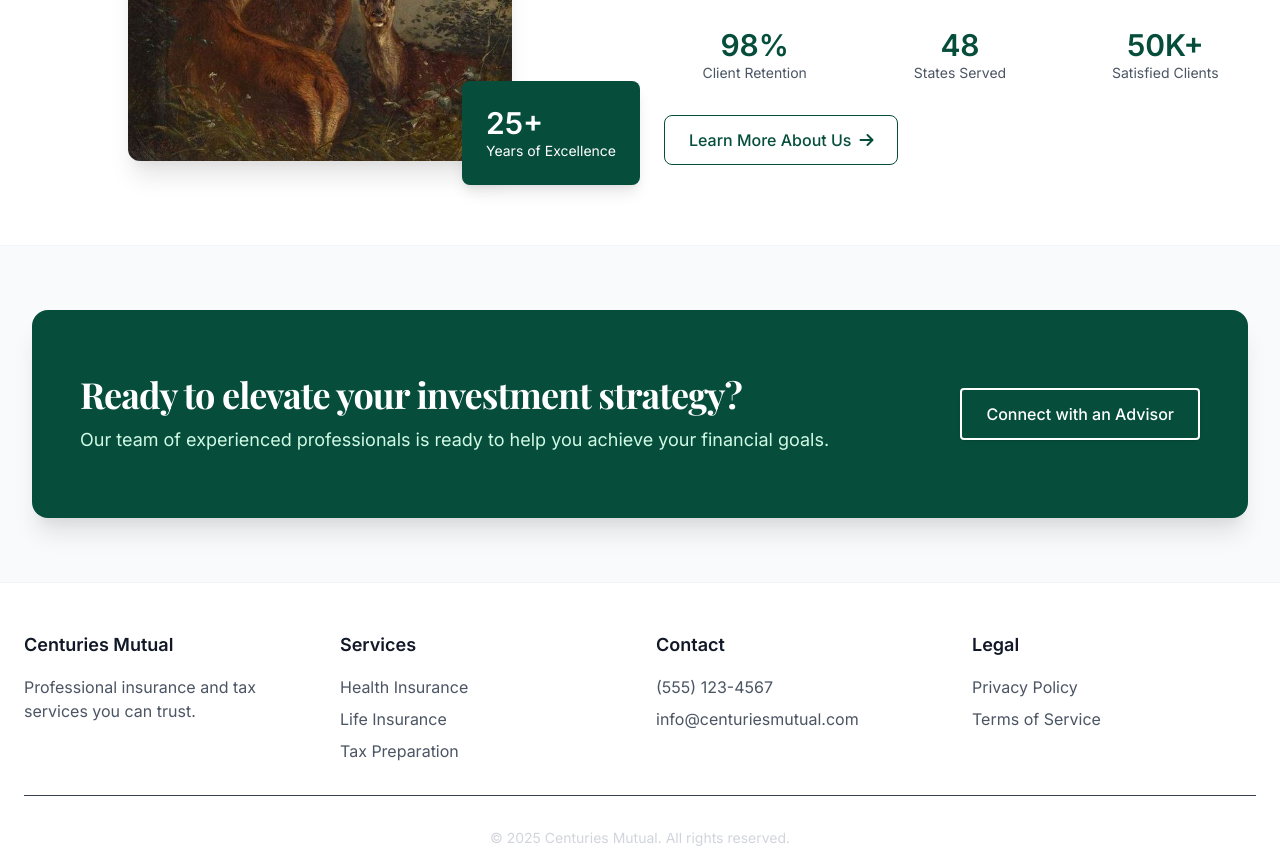
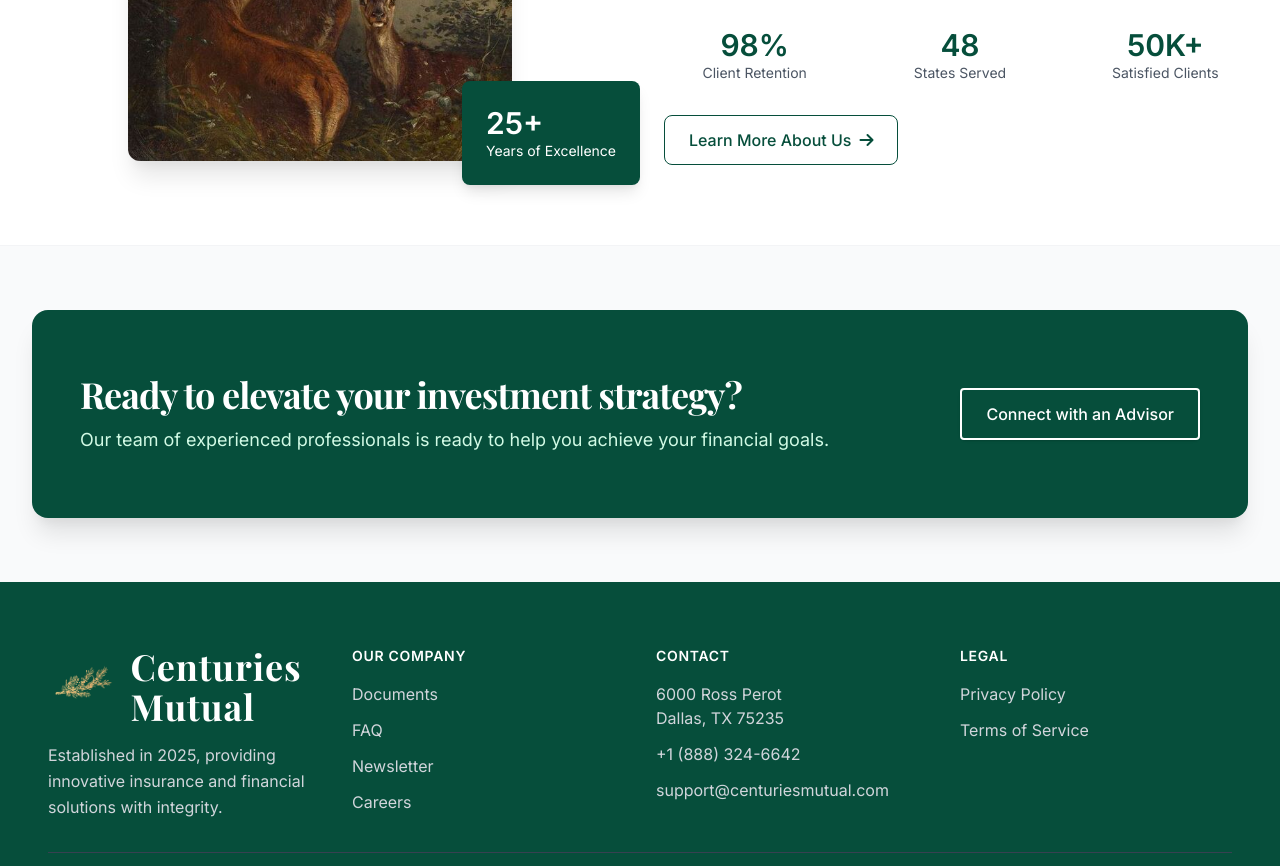
Before and after one commit to oldwestsolutions/CenturiesMutualinc, a website: page index.html in a window 1280 px wide. Shown: the part 1931-2797 px from the top of the page. Drawn offline with nearby package versions, Linux system fonts and the light colour scheme.

Commit message:
Updated footer styling: centered content on mobile, maintained colors and layout

```diff
--- a/index.html
+++ b/index.html
@@ -135,17 +135,20 @@
 <body>
     <!-- Navigation -->
     <nav class="bg-white shadow-sm border-b border-gray-100">
-        <div class="max-w-7xl mx-auto px-2 sm:px-4">
+        <div class="max-w-7xl mx-auto px-4">
             <div class="flex justify-between items-center py-4 h-auto sm:h-24">
                 <div class="flex items-center">
-                    <div class="flex items-center gap-1 sm:gap-4">
-                        <img src="CenturiesMutualLogoinc.png" alt="Centuries Mutual Logo" class="h-20 sm:h-32 w-auto object-contain"/>
-                        <span class="text-2xl sm:text-5xl md:text-6xl font-bold text-green-900 playfair">Centuries Mutual</span>
+                    <div class="flex items-center gap-3 sm:gap-4">
+                        <img src="CenturiesMutualLogoinc.png" alt="Centuries Mutual Logo" class="h-20 sm:h-28 w-auto object-contain"/>
+                        <div class="flex flex-col sm:flex-row sm:items-center">
+                            <span class="text-4xl sm:text-5xl md:text-6xl font-bold text-green-900 playfair">Centuries</span>
+                            <span class="text-4xl sm:text-5xl md:text-6xl font-bold text-green-900 playfair sm:ml-3">Mutual</span>
+                        </div>
                     </div>
                 </div>
-                <div class="flex ml-2 sm:ml-0">
+                <div class="flex ml-4 sm:ml-0">
                     <a href="client-login.html"
-                       class="professional-button whitespace-nowrap inline-flex items-center px-3 sm:px-6 py-2 sm:py-3 border-2 border-green-900 text-xs sm:text-base font-medium rounded text-white bg-green-900 hover:bg-green-800 transition-colors duration-300">
+                       class="professional-button whitespace-nowrap inline-flex items-center px-4 sm:px-6 py-3 border-2 border-green-900 text-sm sm:text-base font-medium rounded text-white bg-green-900 hover:bg-green-800 transition-colors duration-300">
                         Client Login
                     </a>
                 </div>
@@ -342,40 +345,60 @@
     </div>
 
     <!-- Footer -->
-    <footer class="bg-white border-t border-gray-100">
-        <div class="max-w-7xl mx-auto px-4 sm:px-6 py-12">
-            <div class="grid grid-cols-1 md:grid-cols-4 gap-8 text-center md:text-left">
-                <!-- Company Info -->
-                <div class="space-y-4">
-                    <h3 class="text-lg font-semibold text-gray-900">Centuries Mutual</h3>
-                    <p class="text-gray-600">Professional insurance and tax services you can trust.</p>
+    <footer class="bg-green-900">
+        <div class="max-w-7xl mx-auto px-8 sm:px-12 py-16 text-center md:text-left">
+            <div class="grid grid-cols-1 md:grid-cols-4 gap-8 justify-items-center md:justify-items-start">
+                <!-- Logo and Slogan Section -->
+                <div class="col-span-1 md:col-span-1">
+                    <div class="space-y-4">
+                        <div class="flex flex-col md:flex-row items-center gap-4">
+                            <img src="CenturiesMutualLogoinc.png" alt="Centuries Mutual Logo" class="h-20 w-auto object-contain"/>
+                            <span class="text-3xl sm:text-4xl font-bold text-white playfair tracking-wide">Centuries Mutual</span>
+                        </div>
+                        <p class="text-base text-gray-300 leading-relaxed max-w-md mt-6 text-center md:text-left">
+                            Established in 2025, providing innovative insurance and financial solutions with integrity.
+                        </p>
+                    </div>
                 </div>
 
-                <!-- Services -->
-                <div class="space-y-4">
-                    <h3 class="text-lg font-semibold text-gray-900">Services</h3>
-                    <ul class="space-y-2 flex flex-col items-center md:items-start">
-                        <li><a href="health-insurance.html" class="text-gray-600 hover:text-green-800 transition-colors duration-300">Health Insurance</a></li>
-                        <li><a href="life-insurance.html" class="text-gray-600 hover:text-green-800 transition-colors duration-300">Life Insurance</a></li>
-                        <li><a href="tax-preparation.html" class="text-gray-600 hover:text-green-800 transition-colors duration-300">Tax Preparation</a></li>
+                <!-- Our Company Section -->
+                <div class="col-span-1">
+                    <h3 class="text-sm font-semibold text-white tracking-wider uppercase mb-4">Our Company</h3>
+                    <ul class="space-y-3">
+                        <li><a href="documents.html" class="text-base text-gray-300 hover:text-white">Documents</a></li>
+                        <li><a href="faq.html" class="text-base text-gray-300 hover:text-white">FAQ</a></li>
+                        <li><a href="newsletter.html" class="text-base text-gray-300 hover:text-white">Newsletter</a></li>
+                        <li><a href="careers.html" class="text-base text-gray-300 hover:text-white">Careers</a></li>
                     </ul>
                 </div>
 
-                <!-- Contact -->
-                <div class="space-y-4">
-                    <h3 class="text-lg font-semibold text-gray-900">Contact</h3>
-                    <ul class="space-y-2 flex flex-col items-center md:items-start">
-                        <li class="text-gray-600">(555) 123-4567</li>
-                        <li class="text-gray-600">info@centuriesmutual.com</li>
+                <!-- Contact Section -->
+                <div class="col-span-1">
+                    <h3 class="text-sm font-semibold text-white tracking-wider uppercase mb-4">Contact</h3>
+                    <ul class="space-y-3">
+                        <li class="text-base text-gray-300">
+                            6000 Ross Perot<br>
+                            Dallas, TX 75235
+                        </li>
+                        <li>
+                            <a href="tel:+18883246642" class="text-base text-gray-300 hover:text-white">
+                                +1 (888) 324-6642
+                            </a>
+                        </li>
+                        <li>
+                            <a href="mailto:support@centuriesmutual.com" class="text-base text-gray-300 hover:text-white">
+                                support@centuriesmutual.com
+                            </a>
+                        </li>
                     </ul>
                 </div>
 
-                <!-- Legal -->
-                <div class="space-y-4">
-                    <h3 class="text-lg font-semibold text-gray-900">Legal</h3>
-                    <ul class="space-y-2 flex flex-col items-center md:items-start">
-                        <li><a href="privacy-policy.html" class="text-gray-600 hover:text-green-800 transition-colors duration-300">Privacy Policy</a></li>
-                        <li><a href="terms-of-service.html" class="text-gray-600 hover:text-green-800 transition-colors duration-300">Terms of Service</a></li>
+                <!-- Legal Section -->
+                <div class="col-span-1">
+                    <h3 class="text-sm font-semibold text-white tracking-wider uppercase mb-4">Legal</h3>
+                    <ul class="space-y-3">
+                        <li><a href="privacy-policy.html" class="text-base text-gray-300 hover:text-white">Privacy Policy</a></li>
+                        <li><a href="terms-of-service.html" class="text-base text-gray-300 hover:text-white">Terms of Service</a></li>
                     </ul>
                 </div>
             </div>
```
Also changed, not shown: about.html (+0 -1 lines), careers.html (+4 -4 lines), client-login.html (+4 -4 lines), coming-soon.html (+1 -1 lines), health-insurance.html (+8 -11 lines), life-insurance.html (+8 -11 lines), newsletter.html (+1 -1 lines), privacy-policy.html (+1 -1 lines), tax-preparation.html (+3 -13 lines), thank-you.html (+1 -1 lines).
